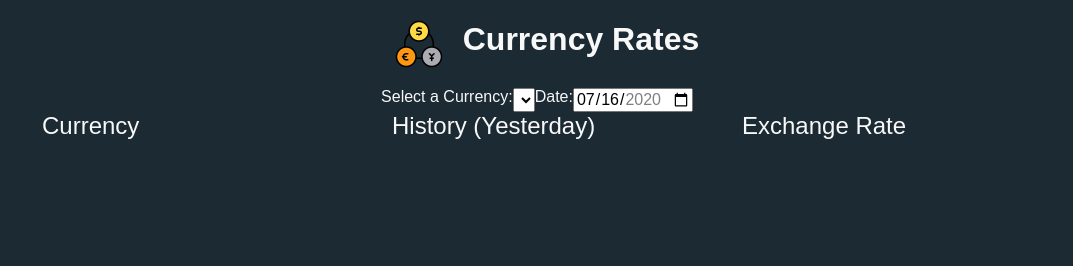
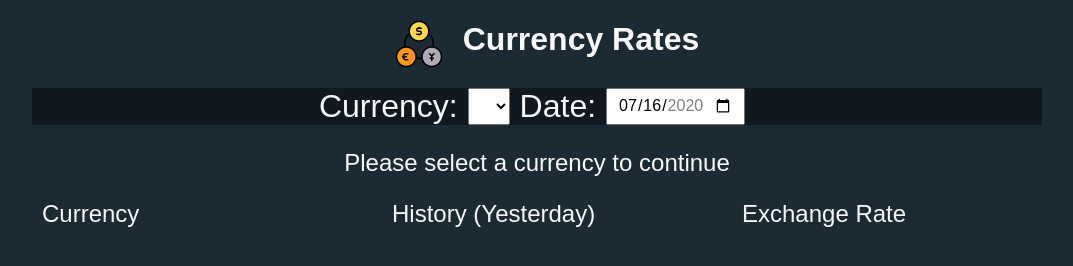
Before and after one commit to gerelltroche/currencytest, a website built with Parcel: page index.html in a window 1280 px wide. Shown: the whole page, without its empty margins (103-1176 px from the left). Built offline with nearby package versions, Linux system fonts and the light colour scheme; no server answers.

Commit message:
saving current position

```diff
--- a/css/main.css
+++ b/css/main.css
@@ -24,9 +24,30 @@ main {
   justify-content: center;
 }
 
+#message {
+  text-align: center;
+  font-size: 1.5em;
+}
+
 form {
   display: flex;
   justify-content: center;
+  margin-bottom: 10px;
+  background-color: #10191f;
+}
+
+form > label {
+  font-size: 2em;
+}
+
+form > select {
+  margin: 0 10px 0 10px;
+  padding: 0 10px 0 10px
+}
+
+form > input {
+  margin: 0 10px 0 10px;
+  padding: 0 10px 0 10px
 }
 
 .logo {
--- a/index.html
+++ b/index.html
@@ -33,7 +33,7 @@
       </div>
       <form>
 
-        <label for="selected-currency">Select a Currency:</label>
+        <label for="selected-currency">Currency:</label>
         <select name="selected currency" id="selected-currency">
           <!-- Options are Injected Here -->
           <option id=""></option>
@@ -46,6 +46,7 @@
 
     </nav>
 
+    <p id="message">Please select a currency to continue</p>
     <article id="table">
       <div id="firstrow" class="row">
         <div>Currency</div>
--- a/js/main.js
+++ b/js/main.js
@@ -96,7 +96,6 @@ const onDateChangeHandler = (dateSelection) => {
   const currencySelection = document.getElementById('selected-currency')
 
   if (!currencySelection.value) {
-    console.log(currencySelection)
     for (let i = 0; i < currencySelection.options.length; i++) {
       if (currencySelection.options[i].text === 'EUR') {
         currencySelection.options[i].selected = true
```
